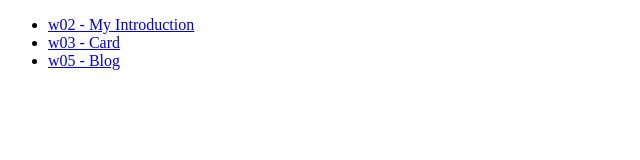
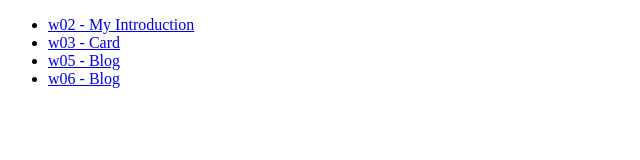
Before and after one commit to CatsSky/1111-web-demo-410418064, a plain HTML site: page index.html in a window 1280 px wide. Shown: the whole page, without its empty margins (0-640 px from the left). Drawn offline with Linux system fonts and the light colour scheme.

Commit message:
w06 add to index.html

```diff
--- a/index.html
+++ b/index.html
@@ -18,7 +18,9 @@
             <li>
                 <a href="./demo/w05/blog_64.html">w05 - Blog</a>
             </li>
-
+            <li>
+                <a href="./demo/w06/blog_64.html">w06 - Blog</a>
+            </li>
         </ul>
     </div>
 </body>
```
